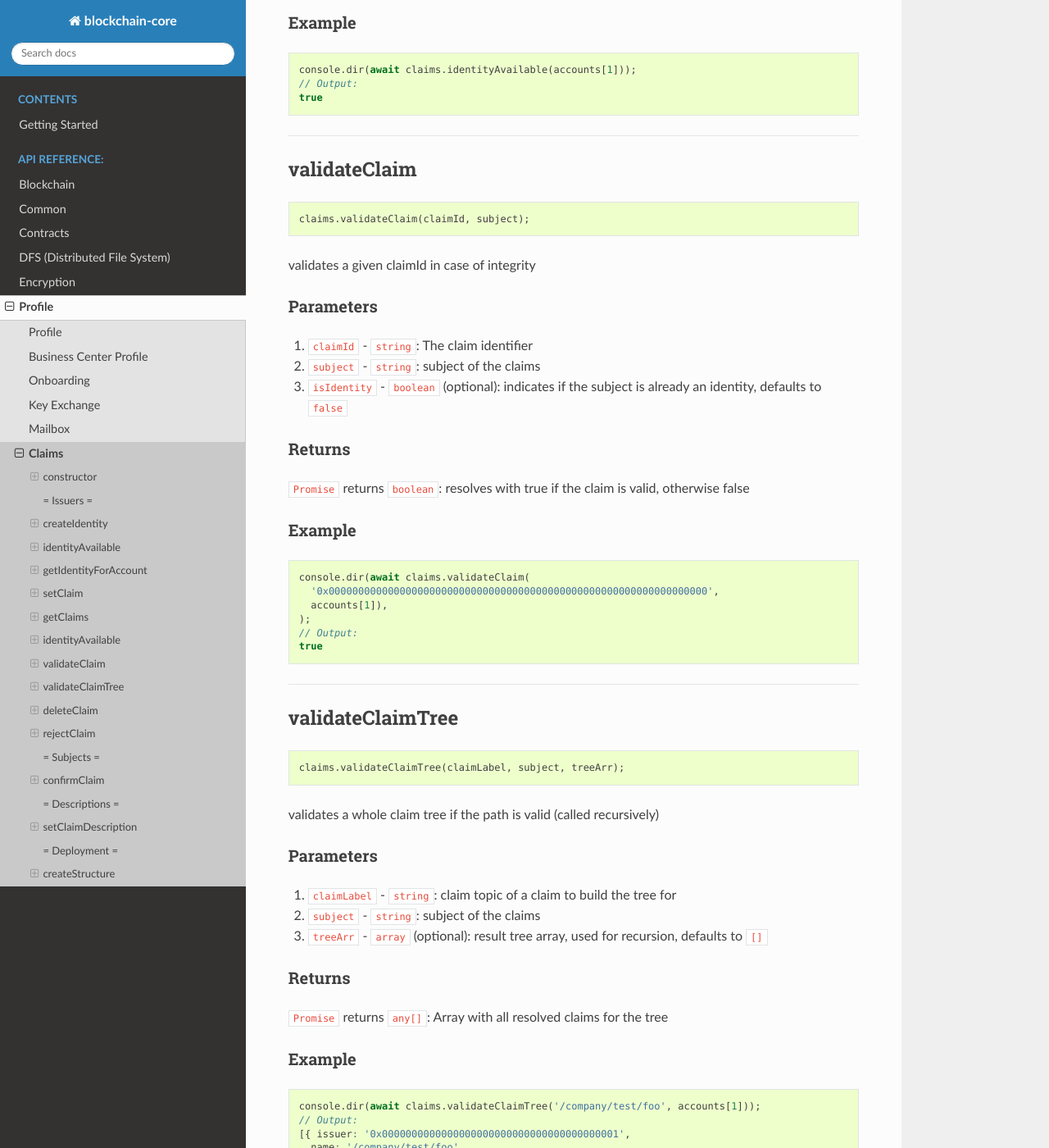
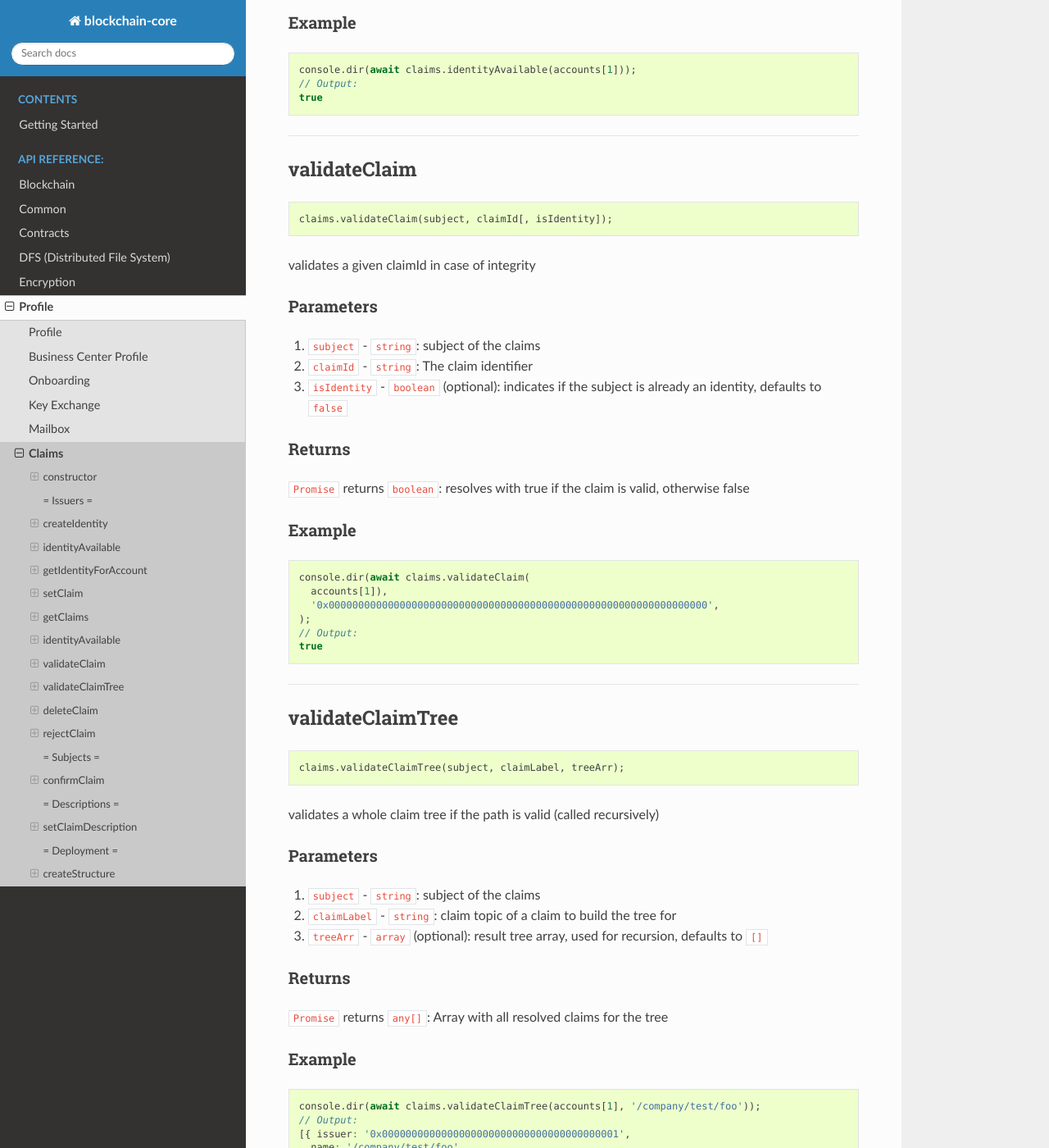
Before and after one commit to evannetwork/api-blockchain-core, a Sphinx documentation site: the page built from docs/profile/claims.rst, in a window 1280 px wide and 1400 px high, scrolled down 6198 px. Shown: the whole window at 82% size. Built offline with Sphinx 7.4.7 and the Read the Docs theme 2.0.0, drawn with Linux system fonts in a browser that asks for light colours; pages that are not in the unit, such as notebooks, are missing from menus; some of the changed text lies outside the part shown.

Commit message:
update claims function argument order

```diff
--- a/docs/profile/claims.rst
+++ b/docs/profile/claims.rst
@@ -286,7 +286,7 @@ getClaims
 
 .. code-block:: typescript
 
-  claims.getClaims(claimName, subject[, isIdentity]);
+  claims.getClaims(subject, claimName[, isIdentity]);
 
 Gets claim information for a claim name from a given account; results has the following properties: creationBlock, creationDate, data, description, expirationDate, id, issuer, name, signature, status, subject, topic, uri, valid.
 
@@ -294,8 +294,8 @@ Gets claim information for a claim name from a given account; results has the fo
 Parameters
 ----------
 
+#. ``subject`` - ``string``: subject of the claims
 #. ``claimName`` - ``string``: name (/path) of a claim
-#. ``subject`` - ``string``: subject of the claims
 #. ``isIdentity`` - ``string`` (optional): indicates if the subject is already an identity
 
 -------
@@ -311,7 +311,7 @@ Example
 .. code-block:: typescript
 
   await claims.setClaim(accounts[0], accounts[1], '/company');
-  console.dir(await claims.getClaims('/company', accounts[1]));
+  console.dir(await claims.getClaims(accounts[1], '/company'));
   // Output:
   [{
     creationDate: 1234567890,
@@ -387,7 +387,7 @@ validateClaim
 
 .. code-block:: typescript
 
-  claims.validateClaim(claimId, subject);
+  claims.validateClaim(subject, claimId[, isIdentity]);
 
 validates a given claimId in case of integrity
 
@@ -395,8 +395,8 @@ validates a given claimId in case of integrity
 Parameters
 ----------
 
+#. ``subject`` - ``string``: subject of the claims
 #. ``claimId`` - ``string``: The claim identifier
-#. ``subject`` - ``string``: subject of the claims
 #. ``isIdentity`` - ``boolean`` (optional): indicates if the subject is already an identity, defaults to ``false``
 
 -------
@@ -412,8 +412,8 @@ Example
 .. code-block:: typescript
 
   console.dir(await claims.validateClaim(
+    accounts[1]),
     '0x0000000000000000000000000000000000000000000000000000000000000000',
-    accounts[1]),
   );
   // Output:
   true
@@ -429,7 +429,7 @@ validateClaimTree
 
 .. code-block:: typescript
 
-  claims.validateClaimTree(claimLabel, subject, treeArr);
+  claims.validateClaimTree(subject, claimLabel, treeArr);
 
 validates a whole claim tree if the path is valid (called recursively)
 
@@ -437,8 +437,8 @@ validates a whole claim tree if the path is valid (called recursively)
 Parameters
 ----------
 
+#. ``subject`` - ``string``: subject of the claims
 #. ``claimLabel`` - ``string``: claim topic of a claim to build the tree for
-#. ``subject`` - ``string``: subject of the claims
 #. ``treeArr`` - ``array`` (optional): result tree array, used for recursion, defaults to ``[]``
 
 -------
@@ -453,7 +453,7 @@ Example
 
 .. code-block:: typescript
 
-  console.dir(await claims.validateClaimTree('/company/test/foo', accounts[1]));
+  console.dir(await claims.validateClaimTree(accounts[1], '/company/test/foo'));
   // Output:
   [{ issuer: '0x0000000000000000000000000000000000000001',
     name: '/company/test/foo',
@@ -486,7 +486,7 @@ deleteClaim
 
 .. code-block:: typescript
 
-  claims.deleteClaim(subject, accountId, claimId);
+  claims.deleteClaim(accountId, subject, claimId);
 
 Delete a claim. This requires the **accountId** to have permissions for the parent claim (if claim name seen as a path, the parent 'folder'). Subjects of a claim may only delete it, if they are the issuer as well. If not, they can only react to it by confirming or rejecting the claim.
 
@@ -494,8 +494,8 @@ Delete a claim. This requires the **accountId** to have permissions for the pare
 Parameters
 ----------
 
+#. ``accountid`` - ``string``: account, that performs the action
 #. ``subject`` - ``string``: the subject of the claim
-#. ``accountid`` - ``string``: account, that performs the action
 #. ``claimId`` - ``string``: id of a claim to delete
 
 -------
@@ -511,7 +511,7 @@ Example
 .. code-block:: typescript
 
   const claimId = await claims.setClaim(accounts[0], accounts[1], '/company');
-  await claims.deleteClaim(accounts[1], accounts[0], claimId);
+  await claims.deleteClaim(accounts[0], accounts[1], claimId);
 
 
 
@@ -532,8 +532,8 @@ Reject a Claim. This claim will be marked as rejected but not deleted. This is i
 Parameters
 ----------
 
+#. ``accountid`` - ``string``: account, that performs the action
 #. ``subject`` - ``string``: the subject of the claim
-#. ``accountid`` - ``string``: account, that performs the action
 #. ``claimId`` - ``string``: id of a claim to delete
 #. ``rejectReason`` - ``object`` (optional): JSON Object of the rejection reason
 
@@ -550,7 +550,7 @@ Example
 .. code-block:: typescript
 
   const claimId = await claims.setClaim(accounts[0], accounts[1], '/company');
-  await claims.rejectClaim(accounts[1], accounts[0], claimId, { rejected: "because not valid anymore"});
+  await claims.rejectClaim(accounts[0], accounts[1], claimId, { rejected: "because not valid anymore"});
 
 
 
@@ -569,7 +569,7 @@ confirmClaim
 
 .. code-block:: typescript
 
-  claims.confirmClaim(subject, accountId, claimId);
+  claims.confirmClaim(accountId, subject, claimId);
 
 Confirms a claim; this can be done, if a claim has been issued for a subject and the subject wants to confirms it.
 
@@ -594,7 +594,7 @@ Example
 .. code-block:: typescript
 
   const newClaim = await claims.setClaim(accounts[0], accounts[1], '/company');
-  await claims.confirmClaim(accounts[1], accounts[0], newClaim);
+  await claims.confirmClaim(accounts[0], accounts[1], newClaim);
 
 
 
@@ -659,7 +659,7 @@ Example
     };
   await claims.setClaimDescription(accounts[0], sampleClaimTopic, sampleClaimsDomain, sampleDescription);
   await claims.setClaim(accounts[0], accounts[1], sampleClaimTopic, null, null, sampleClaimsDomain);
-  const claimsForAccount = await claims.getClaims(sampleClaimTopic, accounts[1]);
+  const claimsForAccount = await claims.getClaims(accounts[1], sampleClaimTopic);
   const last = claimsForAccount.length - 1;
   console.dir(claimsForAccount[last].description);
   // Output:
```
Also changed, not shown: other parts of docs/profile/claims.rst (+2 -2 lines), 2 other files.
